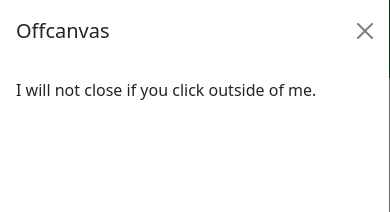
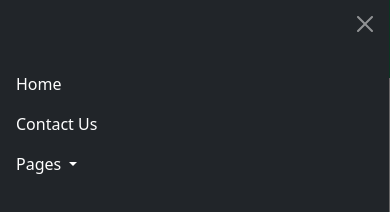
Before and after one commit to sathishsth3/healthy-living, a plain HTML site: page index.html in a window 390 px wide. Both pictures are taken after a click on the link 356 px from the left and 137 px from the top of the page. Shown: the top 212 px of the page. Drawn offline with nearby package versions, Linux system fonts and the light colour scheme.

Commit message:
canvas nav links  updated

```diff
--- a/index.html
+++ b/index.html
@@ -90,28 +90,36 @@
                     </nav>
 
                     <div class="offcanvas-container d-lg-none">
-                        <!--
-                        <button class="btn btn-primary" type="button" data-bs-toggle="offcanvas"
-                            data-bs-target="#staticBackdrop" aria-controls="staticBackdrop">
-                            Toggle static offcanvas
-                        </button>
-                    -->
-                        <a href="#" clas type="button" data-bs-toggle="offcanvas"
-                            data-bs-target="#staticBackdrop" aria-controls="staticBackdrop" aria-expanded="false">
+                        <a href="#" clas type="button" data-bs-toggle="offcanvas" data-bs-target="#staticBackdrop"
+                            aria-controls="staticBackdrop" aria-expanded="false">
                             <span><i class="bi bi-list text-success fs-1"></i></span>
                         </a>
-
-                        <div class="offcanvas offcanvas-start" data-bs-backdrop="static" tabindex="-1"
+                        <div class="offcanvas offcanvas-start bg-dark" data-bs-backdrop="static" tabindex="-1"
                             id="staticBackdrop" aria-labelledby="staticBackdropLabel">
                             <div class="offcanvas-header">
-                                <h5 class="offcanvas-title" id="staticBackdropLabel">Offcanvas</h5>
-                                <button type="button" class="btn-close" data-bs-dismiss="offcanvas"
+                                <button type="button" class="btn-close btn-close-white" data-bs-dismiss="offcanvas"
                                     aria-label="Close"></button>
                             </div>
                             <div class="offcanvas-body">
-                                <div>
-                                    I will not close if you click outside of me.
-                                </div>
+                                <ul class="navbar-nav justify-content-end flex-grow-1 pe-3">
+                                    <li class="nav-item">
+                                        <a class="nav-link active text-white" aria-current="page" href="#">Home</a>
+                                    </li>
+                                    <li class="nav-item">
+                                        <a class="nav-link text-white" href="#">Contact Us</a>
+                                    </li>
+                                    <li class="nav-item dropdown">
+                                        <a class="nav-link dropdown-toggle text-white" href="#" role="button"
+                                            data-bs-toggle="dropdown" aria-expanded="false">
+                                            Pages
+                                        </a>
+                                        <ul class="dropdown-menu bg-dark">
+                                            <li><a class="dropdown-item text-white" href="#">About Us</a></li>
+                                            <li><a class="dropdown-item text-white" href="#">Our Services</a></li>
+                                            <li><a class="dropdown-item text-white" href="#">Portfolio</a></li>
+                                        </ul>
+                                    </li>
+                                </ul>
                             </div>
                         </div>
                     </div>
```
